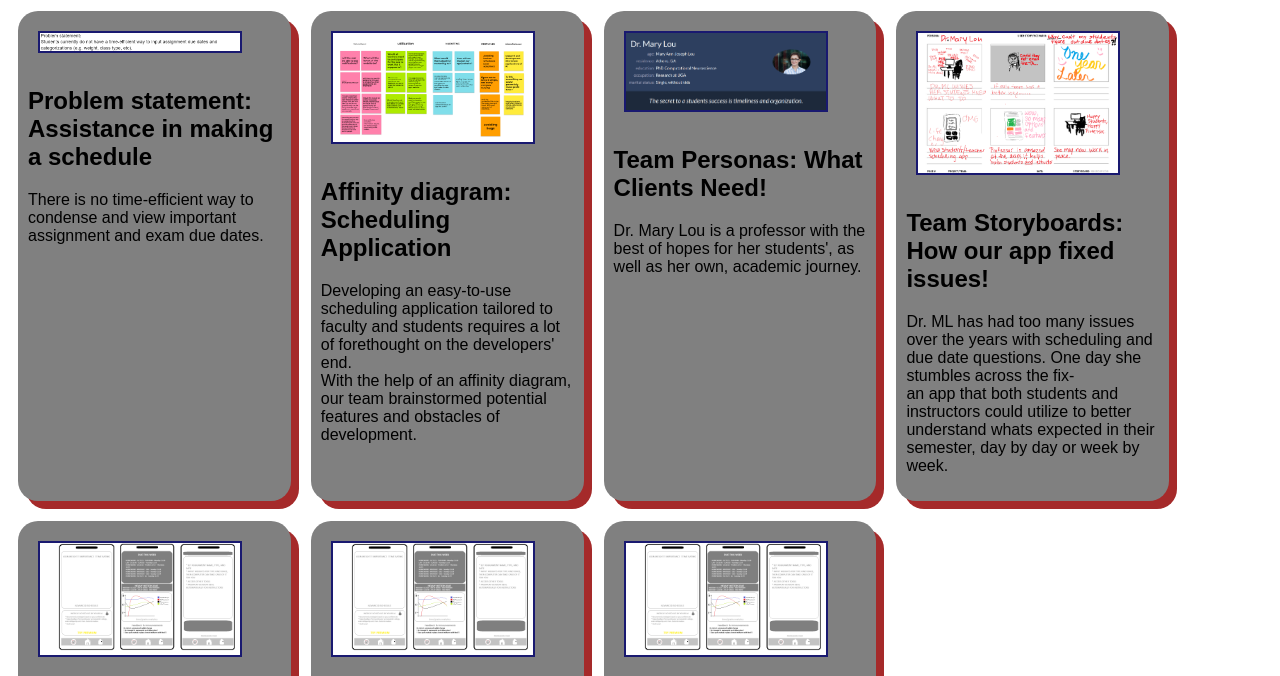
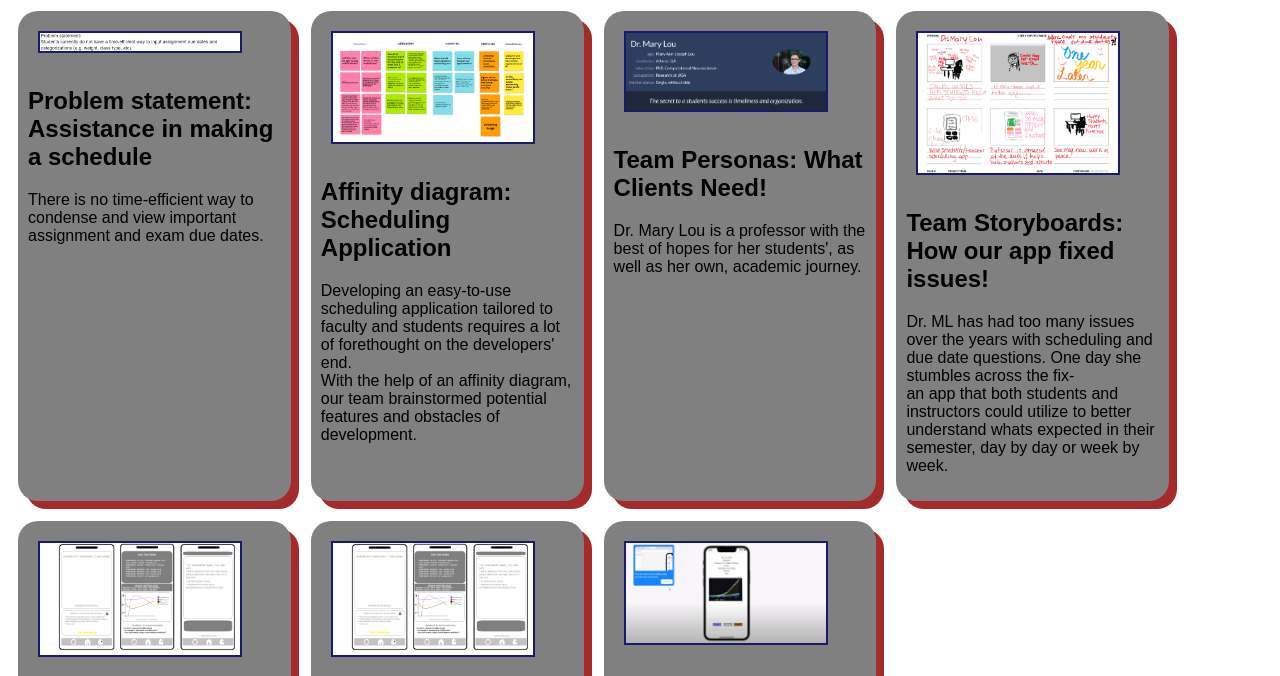
Before and after one commit to csehlind/csehlind.github.io, a plain HTML site: page index.html in a window 1280 px wide. Shown: the part 87-763 px from the top of the page. Drawn offline with Linux system fonts and the light colour scheme.

Commit message:
Update index.html

```diff
--- a/index.html
+++ b/index.html
@@ -77,7 +77,7 @@
 
     <!-- Hi-Fi prototype assignment -->
        <section class="assign">
-    <img src="3sketchfinal.png" />
+    <img src="citmwhifi.png" />
        <section class="assign-det">
    <a href="https://www.youtube.com/watch?v=FnAQ60AMxNw"><h2>App introduction!</h2></a>
        <p> Hi-Fi representation of our app </p>
```
